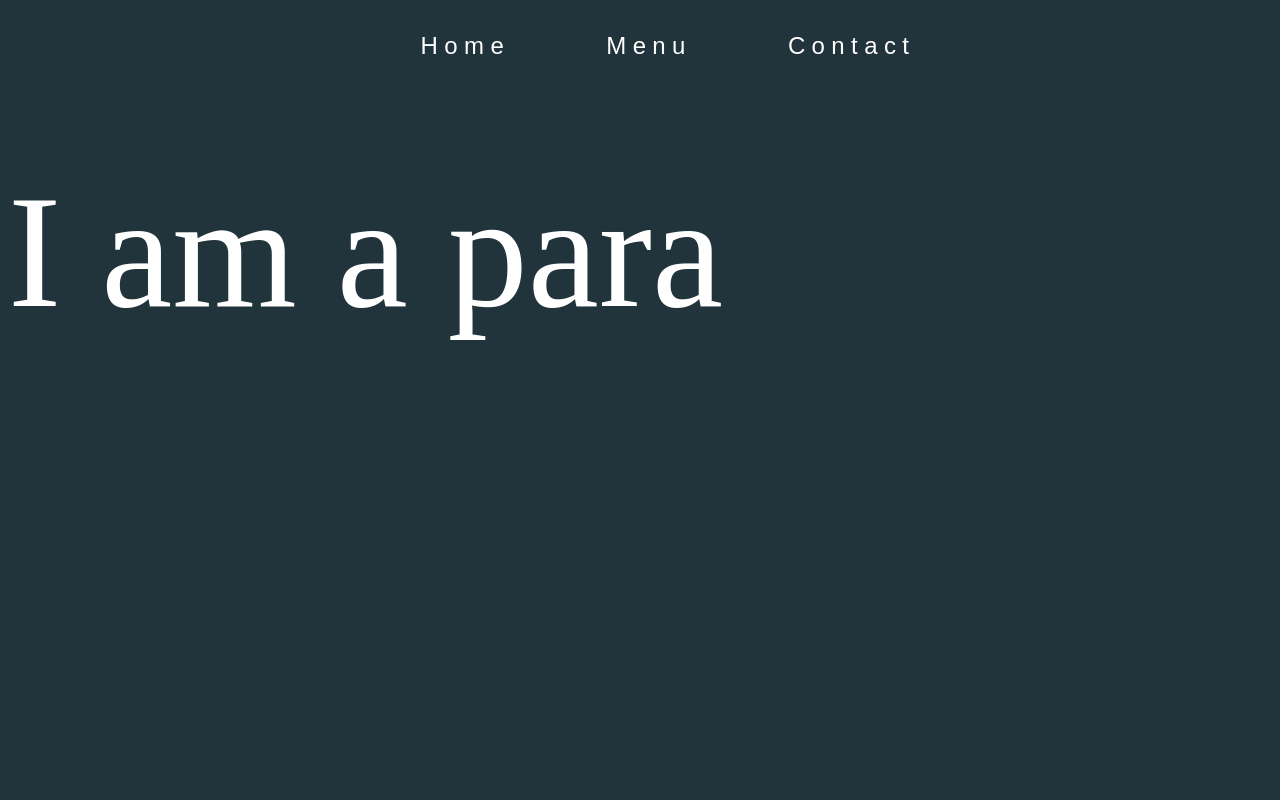
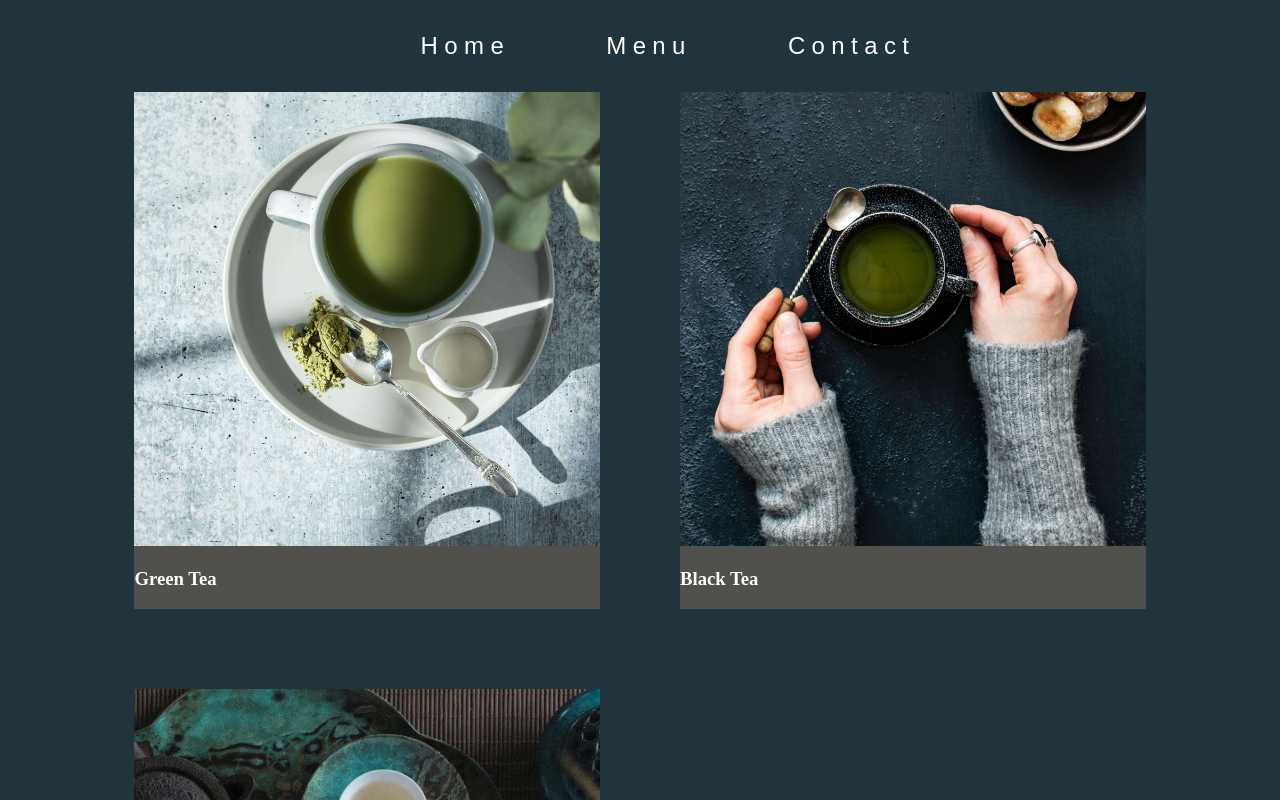
Before and after one commit to vbit27/restaurant-page, a website built with webpack: page dist/index.html in a window 1280 px wide. Both pictures are taken after a click on the item "Menu". Shown: the top 800 px of the page. Built offline with nearby package versions, Linux system fonts and the light colour scheme.

Commit message:
Add menu page javascript logic

```diff
--- a/src/contact.js
+++ b/src/contact.js
@@ -8,5 +8,4 @@ export const appendContact = () => {
     contactContainerElement.appendChild(paragraphElement);
 
     return contactContainerElement;
-
 }
--- a/src/index.js
+++ b/src/index.js
@@ -4,11 +4,11 @@ import { appendContact } from './contact';
 
 
 
-content.appendChild(appendHome());
+//content.appendChild(appendHome());
 
 
 
-const navigationLogic = (() => {
+(function updateDisplay() {
 
 const content = document.getElementById('content');
 const homeBtnElement = document.getElementById('home');
--- a/src/menu.js
+++ b/src/menu.js
@@ -1,12 +1,42 @@
 export const appendMenu = () => {
-    const menuContainerElement = document.createElement('div');
-    const paragraphElement = document.createElement('p');
 
-    menuContainerElement.classList = 'menu-container';
-    paragraphElement.innerHTML = 'I am a para';
+const menu = [
+    {img: '../img/tea1.jpg',
+    name: 'Green Tea'},
+    {img: '../img/tea2.jpg',
+    name: 'Black Tea'},
+    {img: '../img/tea3.jpg',
+    name: 'Mint Tea'}
+];
 
-    menuContainerElement.appendChild(paragraphElement);
 
-    return menuContainerElement;
+const gridContainer = document.createElement('div');
+gridContainer.classList = 'grid-container';
+
+
+menu.forEach(x => render(x));
+
+function render(x) {
+    const img = document.createElement('img');
+    const name = document.createElement('h3');
+    const productCell = document.createElement('div');
+
+    img.setAttribute('src', x.img);
+    name.innerHTML = x.name;
+    productCell.classList = 'cell';
+
+   appendProduct(img, name, productCell);
+}
+
+
+function appendProduct(img, name, cell) {
+    cell.appendChild(img);
+    cell.appendChild(name);
+    gridContainer.appendChild(cell);
+}
+
+return gridContainer;
+
+
 
 }
```
Also changed, not shown: dist/index.html, dist/main.js, dist/style.css, img/tea1.jpg (added), img/tea2.jpg (added), img/tea3.jpg (added).
